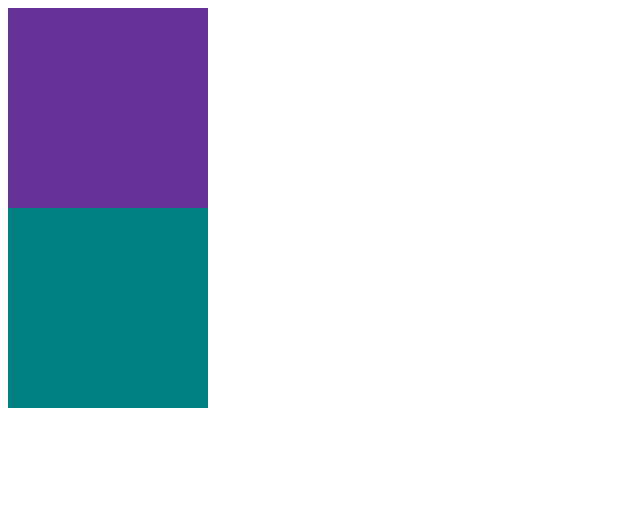
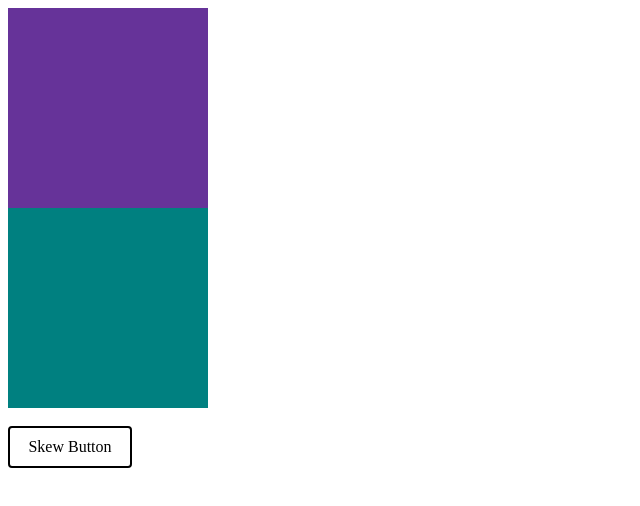
Before and after one commit to GulsahDuzgun/HTML-CSS-JS-, a plain HTML site: page CSS-Demo/transform/index.html in a window 1280 px wide. Shown: the whole page, without its empty margins (0-640 px from the left). Drawn offline with Linux system fonts and the light colour scheme.

Commit message:
Float button with skew

```diff
--- a/CSS-Demo/transform/index.html
+++ b/CSS-Demo/transform/index.html
@@ -11,8 +11,9 @@
         <div class="box1"></div>
         <div class="box2"></div>
     </div>
-
     <div class="skewBox"></div>
+    <br>
+    <a href="#" class="button">Skew Button</a>
 
 </body>
 </html>
--- a/CSS-Demo/transform/style.css
+++ b/CSS-Demo/transform/style.css
@@ -42,3 +42,34 @@
 .skewBox:hover {
     transform: skew(90deg, 180deg);
 }
+
+.button {
+    display: block;
+    text-decoration: none;
+    color: #000;
+    border: 2px solid black;
+    border-radius: 4px;
+    width: 100px;
+    text-align: center;
+    padding: 10px;
+    position: relative;
+    z-index: 1;
+    overflow: hidden;
+}
+
+.button::before {
+    content: '';
+    position: absolute;
+    top: 0px;
+    left: -110%;
+    background-color:#999;
+    width: 105%;
+    height: 100%;
+    z-index: -1;
+    transition: 1s left;
+    transform: skew(10deg);
+}
+
+.button:hover::before {
+    left: -10px;
+}
```
